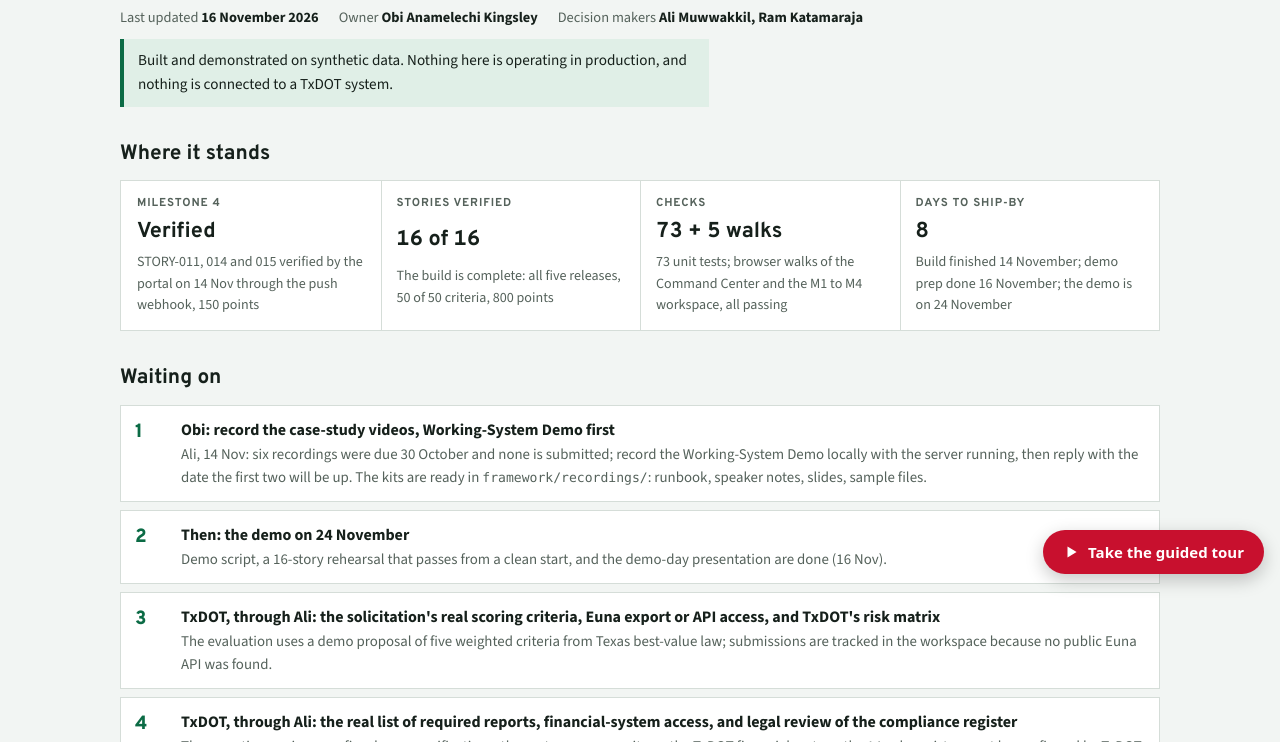
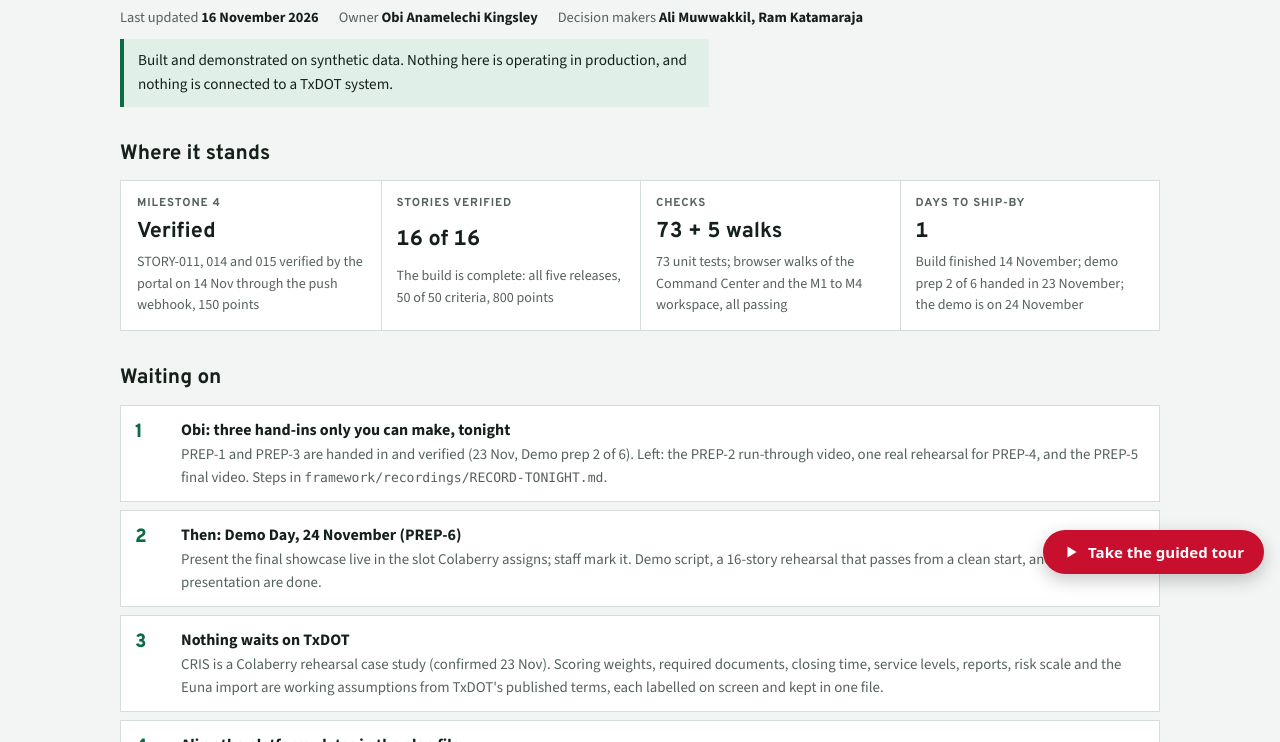
Before and after one commit to OBIANAMS04/cris-enhancement, a plain HTML site: page framework/PROJECT-FRAMEWORK.html in a window 1280 px wide. Shown: the part 210-952 px from the top of the page. Drawn offline with nearby package versions, Linux system fonts and the light colour scheme; a web font is replaced by a local one.

Commit message:
Framework 23 Nov: rehearsal framing, PREP-1 and PREP-3 handed in (2 of 6), recording guide for what only Obi can do
Co-Authored-By: Claude Opus 5.5 <noreply@anthropic.com>

```diff
--- a/framework/PROJECT-FRAMEWORK.html
+++ b/framework/PROJECT-FRAMEWORK.html
@@ -134,18 +134,16 @@ footer { color: var(--muted); font-size: 0.86rem; border-top: 1px solid var(--ru
       <div><span class="k">Milestone 4</span><span class="v">Verified</span><span class="n">STORY-011, 014 and 015 verified by the portal on 14 Nov through the push webhook, 150 points</span></div>
       <div><span class="k">Stories verified</span><span class="v">16 of 16</span><span class="n">The build is complete: all five releases, 50 of 50 criteria, 800 points</span></div>
       <div><span class="k">Checks</span><span class="v">73 + 5 walks</span><span class="n">73 unit tests; browser walks of the Command Center and the M1 to M4 workspace, all passing</span></div>
-      <div><span class="k">Days to ship-by</span><span class="v">8</span><span class="n">Build finished 14 November; demo prep done 16 November; the demo is on 24 November</span></div>
+      <div><span class="k">Days to ship-by</span><span class="v">1</span><span class="n">Build finished 14 November; demo prep 2 of 6 handed in 23 November; the demo is on 24 November</span></div>
     </div>
   </section>
 
-  <section aria-labelledby="you-h" data-tour="What the build is waiting on, and who has to act. This list changes after every milestone." data-tour-script="OBI: This list says who has to act. Next is the demo on 24 November. || OGE: And what does TxDOT still need to give us? || OBI: Through Ali: the solicitation's real scoring criteria, Euna access, TxDOT's risk matrix, the required reports, financial-system access, legal review of the compliance register, and the service levels.">
+  <section aria-labelledby="you-h" data-tour="What the build is waiting on, and who has to act. This list changes after every milestone." data-tour-script="OBI: This list says who has to act. Next is the demo on 24 November. || OGE: And is anything waiting on TxDOT? || OBI: No. This is a rehearsal case study, so TxDOT is not consulted. Every open point is a working assumption, labelled on screen and kept in one file.">
     <h2 id="you-h">Waiting on</h2>
     <ol class="steps">
-      <li><div><strong>Obi: record the case-study videos, Working-System Demo first</strong><span>Ali, 14 Nov: six recordings were due 30 October and none is submitted; record the Working-System Demo locally with the server running, then reply with the date the first two will be up. The kits are ready in <code>framework/recordings/</code>: runbook, speaker notes, slides, sample files.</span></div></li>
-      <li><div><strong>Then: the demo on 24 November</strong><span>Demo script, a 16-story rehearsal that passes from a clean start, and the demo-day presentation are done (16 Nov).</span></div></li>
-      <li><div><strong>TxDOT, through Ali: the solicitation's real scoring criteria, Euna export or API access, and TxDOT's risk matrix</strong><span>The evaluation uses a demo proposal of five weighted criteria from Texas best-value law; submissions are tracked in the workspace because no public Euna API was found.</span></div></li>
-      <li><div><strong>TxDOT, through Ali: the real list of required reports, financial-system access, and legal review of the compliance register</strong><span>The reporting engine runs five demo specifications; the cost summary waits on the TxDOT financial system; the 14-rule register must be confirmed by TxDOT legal.</span></div></li>
-      <li><div><strong>TxDOT, through Ali: confirm service levels and service hours</strong><span>The workspace uses proposed values (4, 8, 24 and 72 hours to a first answer; Monday to Friday 6:00 to 20:00 Central). The plan sets none.</span></div></li>
+      <li><div><strong>Obi: three hand-ins only you can make, tonight</strong><span>PREP-1 and PREP-3 are handed in and verified (23 Nov, Demo prep 2 of 6). Left: the PREP-2 run-through video, one real rehearsal for PREP-4, and the PREP-5 final video. Steps in <code>framework/recordings/RECORD-TONIGHT.md</code>.</span></div></li>
+      <li><div><strong>Then: Demo Day, 24 November (PREP-6)</strong><span>Present the final showcase live in the slot Colaberry assigns; staff mark it. Demo script, a 16-story rehearsal that passes from a clean start, and the demo-day presentation are done.</span></div></li>
+      <li><div><strong>Nothing waits on TxDOT</strong><span>CRIS is a Colaberry rehearsal case study (confirmed 23 Nov). Scoring weights, required documents, closing time, service levels, reports, risk scale and the Euna import are working assumptions from TxDOT's published terms, each labelled on screen and kept in one file.</span></div></li>
       <li><div><strong>Ali or the platform: dates in the plan file</strong><span>The story brief lists release and due dates, but <code>plan.json</code> holds none, so the Command Center shows none. The first sync after connecting may deliver them.</span></div></li>
     </ol>
   </section>
```
Also changed, not shown: 2 other files.
